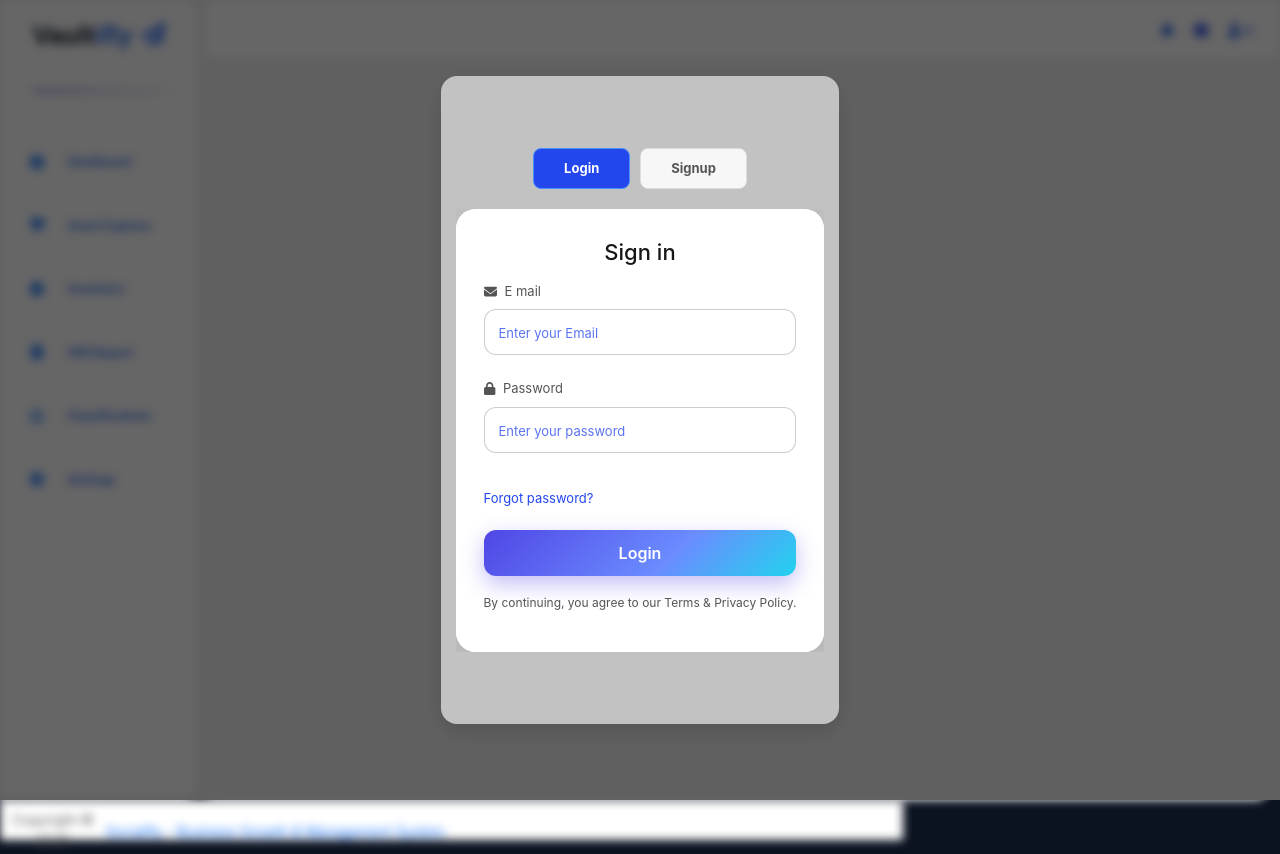
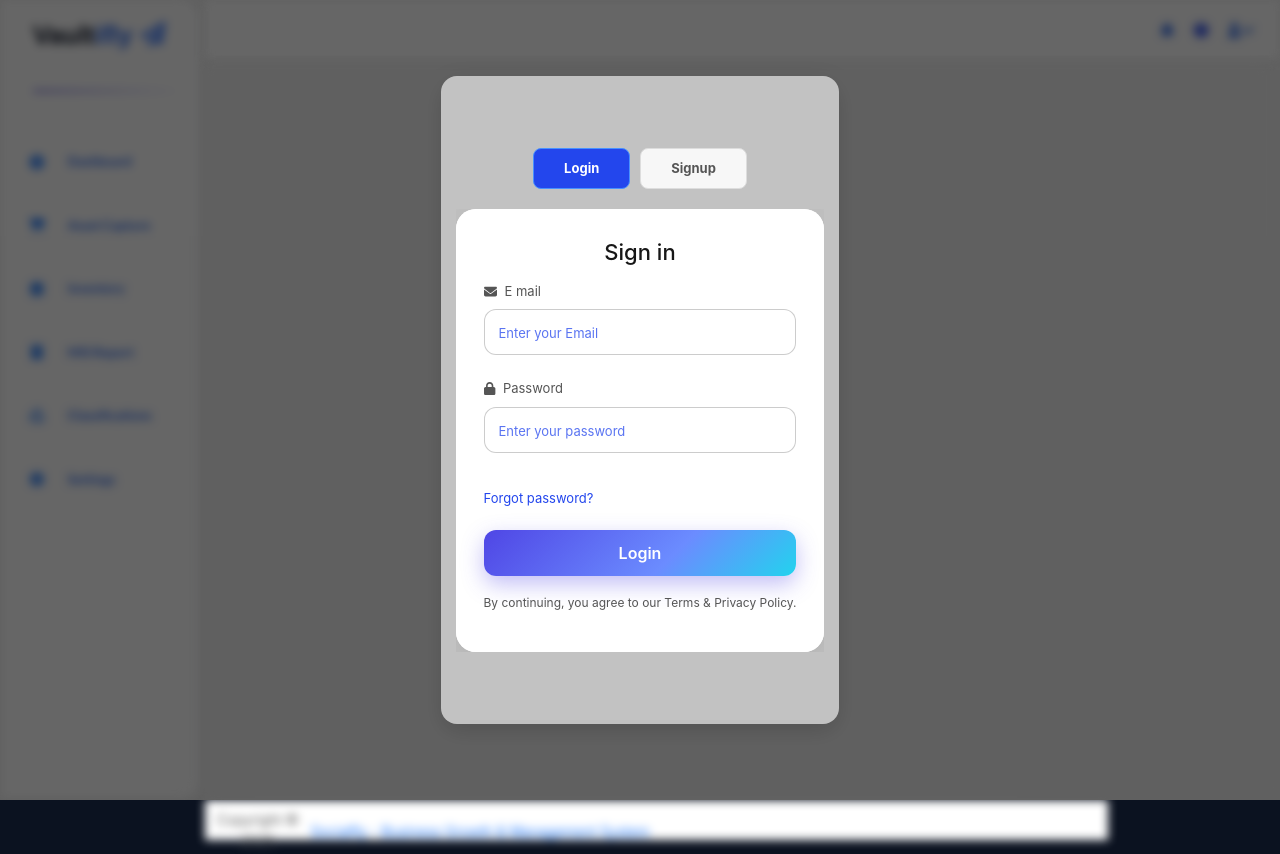
Before and after one commit to AnujNdas/Asset-manager-new, a React (Create React App) app in the folder frontend/: page /user/login in a window 1280 px wide. After the commit the page ends 800 px from the top, so only its background shows below. Built offline with nearby package versions, Linux system fonts and the light colour scheme.

Commit message:
Update App.css

```diff
--- a/frontend/src/App.css
+++ b/frontend/src/App.css
@@ -76,6 +76,8 @@
 .fourth-container{
   width : 84%;
   height : 40px;
+  position : fixed;
+  left : 16%;
 }
 
 /* Blur when overlay/modal is active */
```
